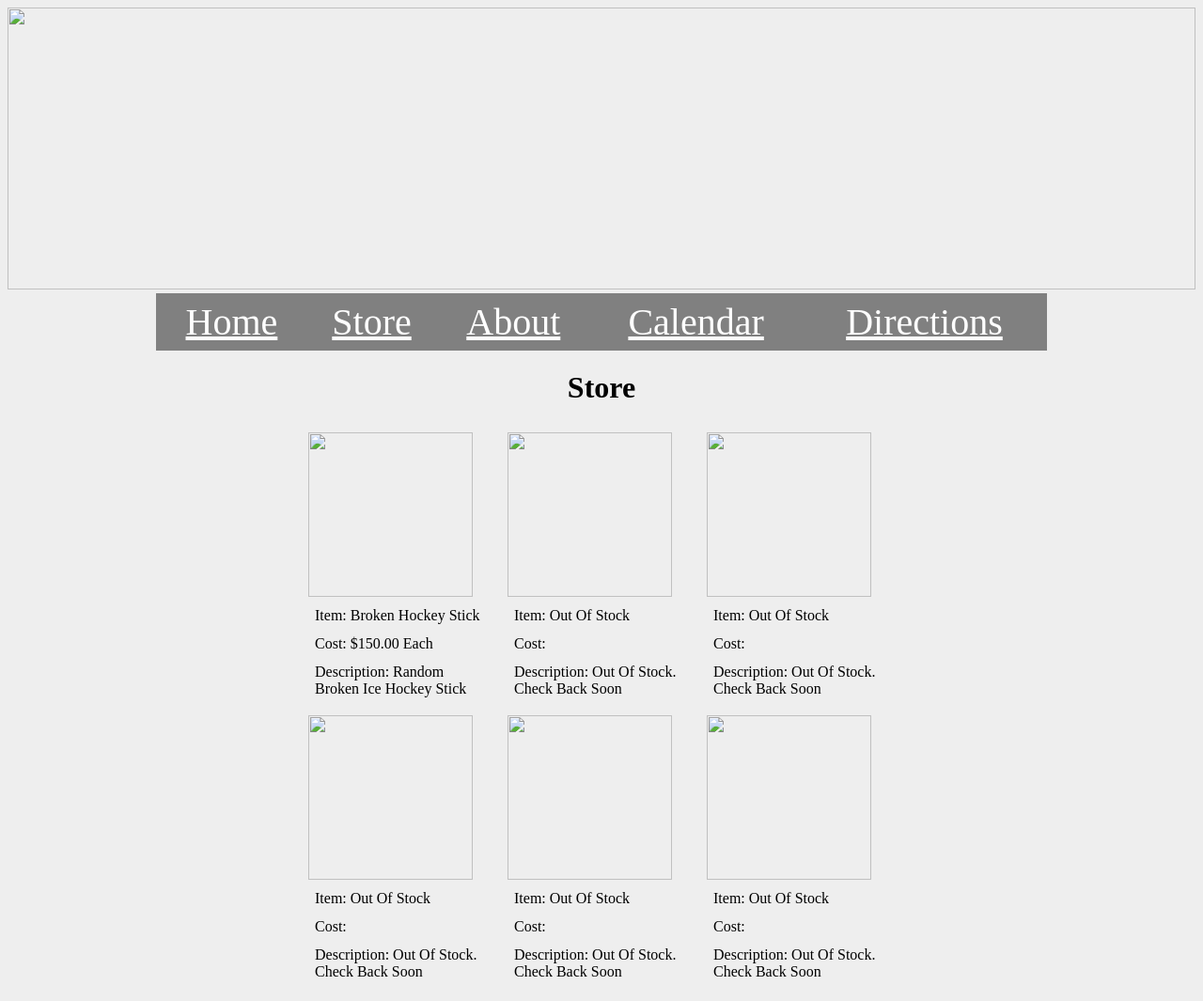
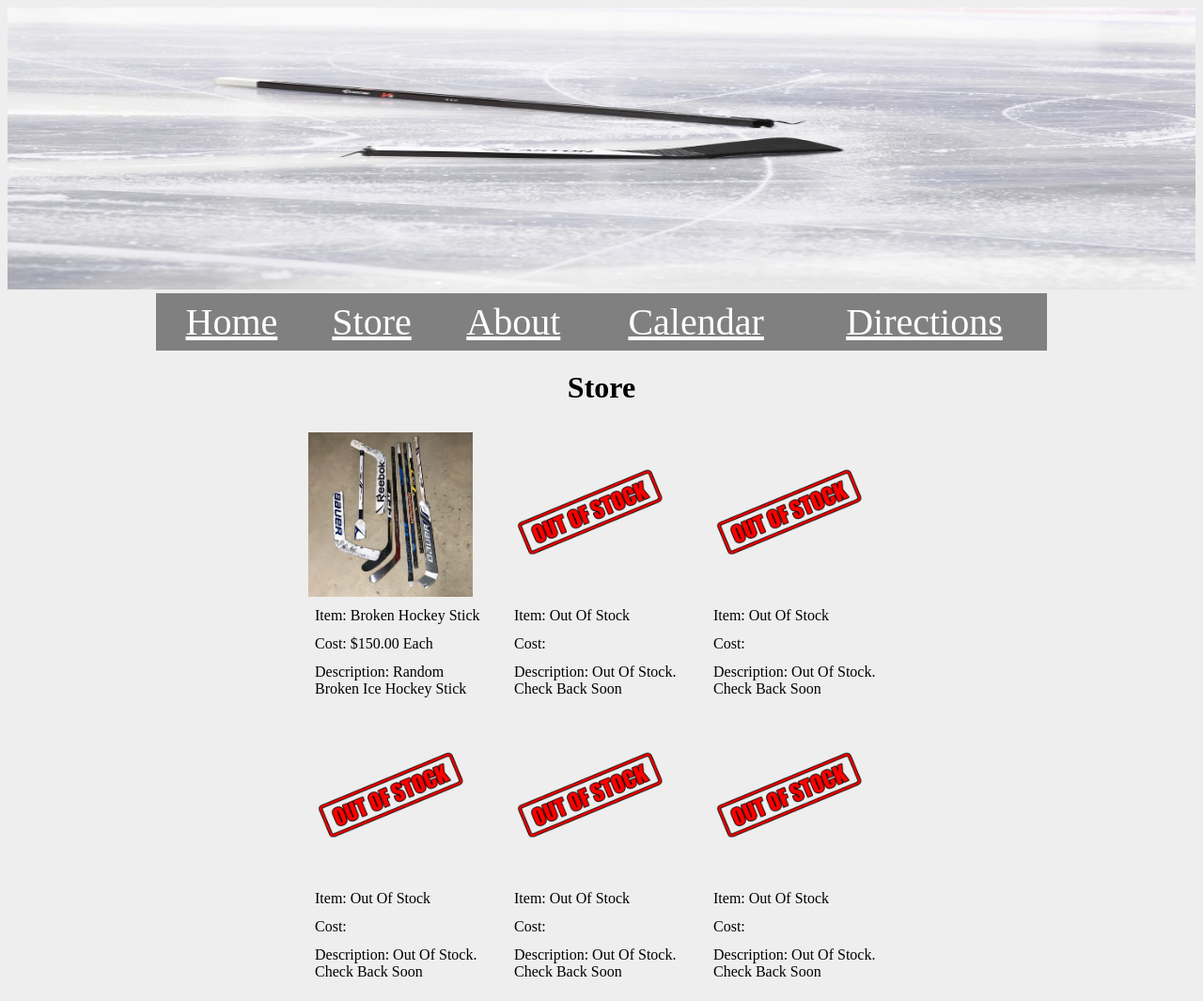
Before and after one commit to bumblebeejake/JokeHockeySIte, a plain HTML site: page store.html in a window 1280 px wide. Shown: the whole page at 94% size. Drawn offline with Linux system fonts and the light colour scheme.

Commit message:
Update store.html

```diff
--- a/store.html
+++ b/store.html
@@ -5,7 +5,7 @@
 	<link rel="stylesheet" type="text/css" href="style.css">
 </head>
 <body>
-<img src="Pictures/Banner.jfif" width="100%" height="300px">
+<img src="Banner.jfif" width="100%" height="300px">
 <nav>
 <center>
 <table id="NavBar">
@@ -26,7 +26,7 @@
 	<tr>
 		<td width="200px">
 			<div id="StoreItem1">
-			<img src="Pictures/brokenSticks.jpeg" width="175px" height="175px">
+			<img src="brokenSticks.jpeg" width="175px" height="175px">
 			<table class="StoreItemTable">
 				<tr><td>Item: Broken Hockey Stick</td></tr>
 				<tr><td>Cost: $150.00 Each</td></tr>
@@ -36,7 +36,7 @@
 		</td>
 		<td width="200px">
 			<div id="StoreItem2">
-			<img src="Pictures/outofstock.png" width="175px" height="175px">
+			<img src="outofstock.png" width="175px" height="175px">
 			<table class="StoreItemTable">
 				<tr><td>Item: Out Of Stock</td></tr>
 				<tr><td>Cost:</td></tr>
@@ -46,7 +46,7 @@
 		</td>
 		<td width="200px">
 			<div id="StoreItem2">
-			<img src="Pictures/outofstock.png" width="175px" height="175px">
+			<img src="outofstock.png" width="175px" height="175px">
 			<table class="StoreItemTable">
 				<tr><td>Item: Out Of Stock</td></tr>
 				<tr><td>Cost:</td></tr>
@@ -58,7 +58,7 @@
 	<tr>
 		<td width="200px">
 			<div id="StoreItem2">
-			<img src="Pictures/outofstock.png" width="175px" height="175px">
+			<img src="outofstock.png" width="175px" height="175px">
 			<table class="StoreItemTable">
 				<tr><td>Item: Out Of Stock</td></tr>
 				<tr><td>Cost:</td></tr>
@@ -68,7 +68,7 @@
 		</td>
 		<td width="200px">
 			<div id="StoreItem2">
-			<img src="Pictures/outofstock.png" width="175px" height="175px">
+			<img src="outofstock.png" width="175px" height="175px">
 			<table class="StoreItemTable">
 				<tr><td>Item: Out Of Stock</td></tr>
 				<tr><td>Cost:</td></tr>
@@ -78,7 +78,7 @@
 		</td>
 		<td width="200px">
 			<div id="StoreItem2">
-			<img src="Pictures/outofstock.png" width="175px" height="175px">
+			<img src="outofstock.png" width="175px" height="175px">
 			<table class="StoreItemTable">
 				<tr><td>Item: Out Of Stock</td></tr>
 				<tr><td>Cost:</td></tr>
```
